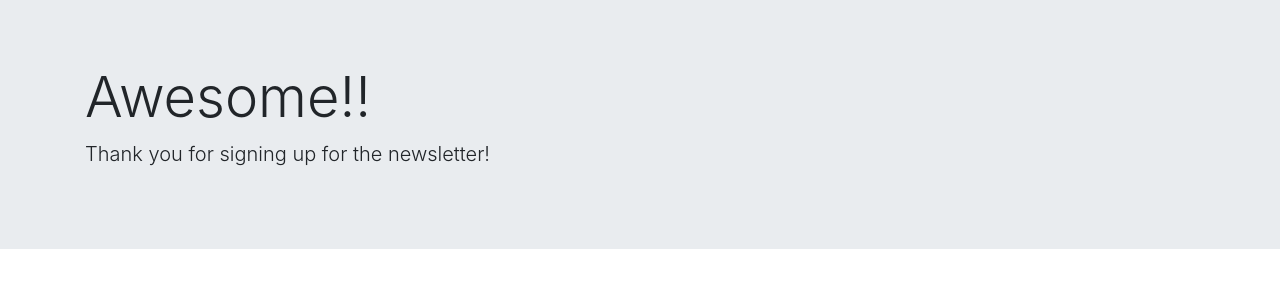
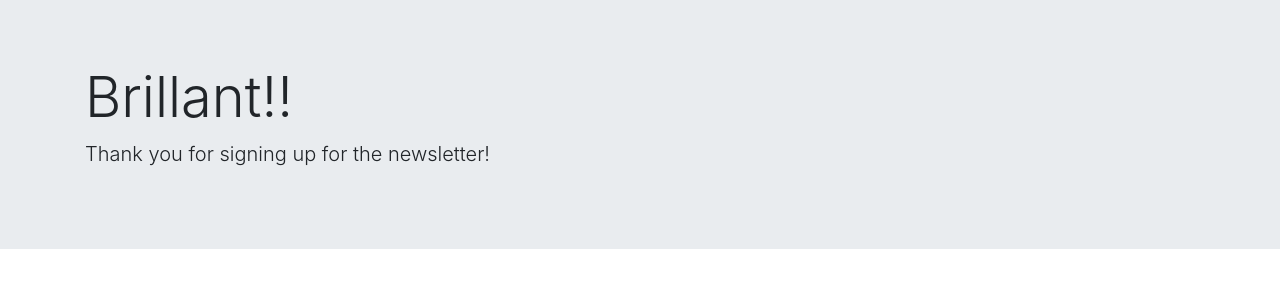
Before and after one commit to SKG360/Newsletter_Signup, a website: page success.html in a window 1280 px wide. Drawn offline with nearby package versions, Linux system fonts and the light colour scheme.

Commit message:
changes success file opening

```diff
--- a/success.html
+++ b/success.html
@@ -12,7 +12,7 @@
 
   <div class="jumbotron jumbotron-fluid">
   <div class="container">
-    <h1 class="display-4">Awesome!!</h1>
+    <h1 class="display-4">Brillant!!</h1>
     <p class="lead">Thank you for signing up for the newsletter!</p>
   </div>
 </div>
```
